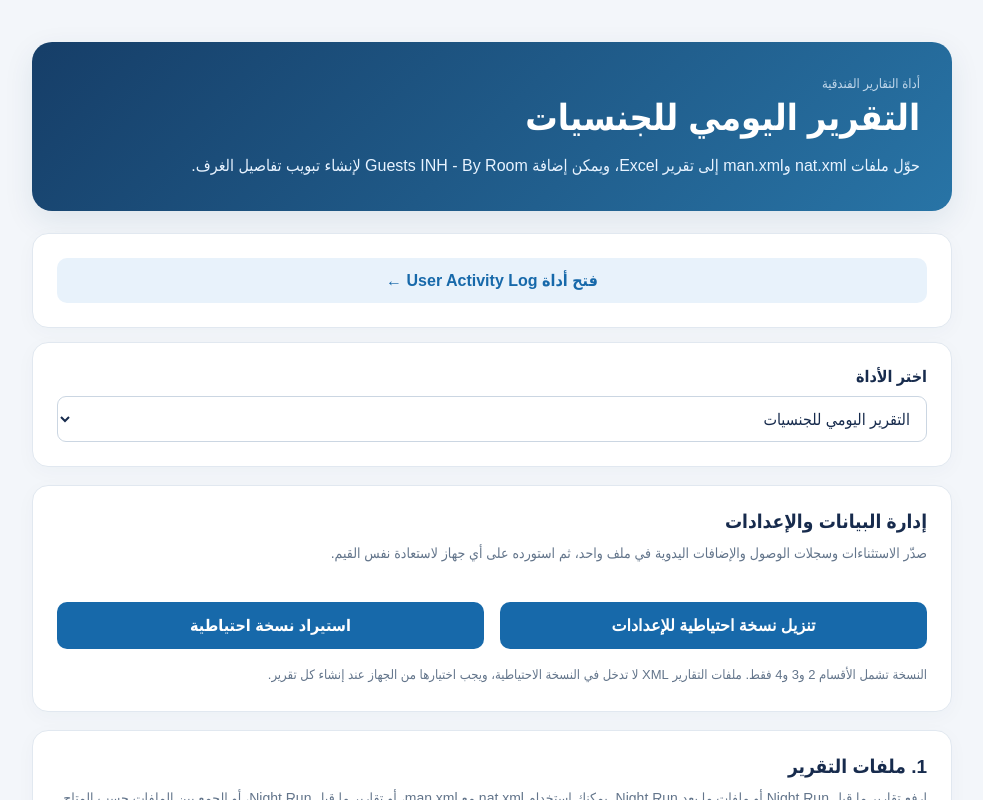
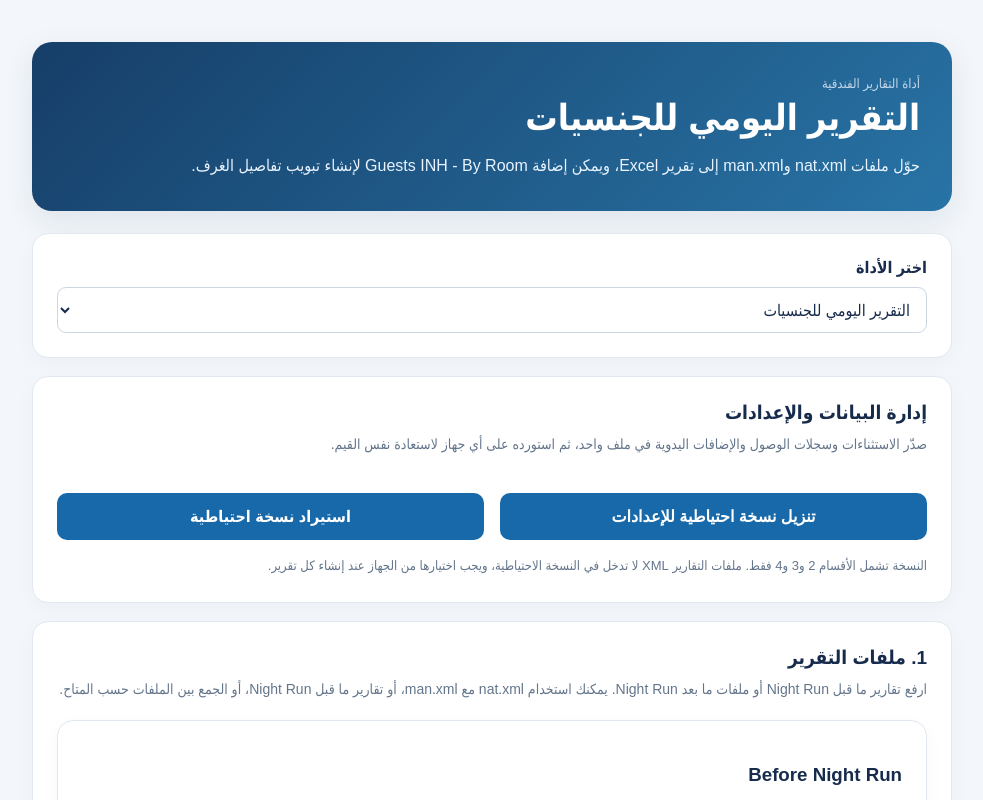
Before and after one commit to dsaad12344321-svg/nationality, a Next.js app: page / in a window 1280 px wide. Shown: the top 800 px of the page, without its empty margins (148-1131 px from the left). Built offline with nearby package versions, Linux system fonts and the light colour scheme.

Commit message:
Remove User Activity Log navigation

```diff
--- a/app/page.tsx
+++ b/app/page.tsx
@@ -435,8 +435,6 @@ export default function Home() {
         <p>{activeTool === "nationality" ? "حوّل ملفات nat.xml وman.xml إلى تقرير Excel، ويمكن إضافة Guests INH - By Room لإنشاء تبويب تفاصيل الغرف." : activeTool === "towels" ? "ارفع تقرير الغرف لاستخراج أرقام الغرف التي لا تحتوي على Towel Card." : activeTool === "nationality-missing" ? "ارفع Guest INH By Nationality لاستخراج أرقام الغرف التي لا تحتوي على كود جنسية." : activeTool === "missing-profile" ? "قارن عدد Adults + Children بعدد الأسماء المسجلة في Main Profile وAccompanying Names." : "ارفع Journal by Cashier and Transaction Code لاستخراج الحركات، أو RES_DETAIL لاستخراج غرف الوصول التي لديها 1012 Fixed Charges."}</p>
       </header>
 
-      <section className="panel" style={{ marginBottom: 14 }}><a href="/user-activity-log" style={{ display: "block", padding: "13px 16px", borderRadius: 10, background: "#e8f2fb", color: "#1769aa", fontWeight: 700, textDecoration: "none", textAlign: "center" }}>فتح أداة User Activity Log ←</a></section>
-
       <section className="panel tool-picker">
         <label htmlFor="tool-select">اختر الأداة</label>
         <select id="tool-select" value={activeTool} onChange={(e) => setActiveTool(e.target.value as "nationality" | "towels" | "nationality-missing" | "missing-profile" | "journal")}>
```
